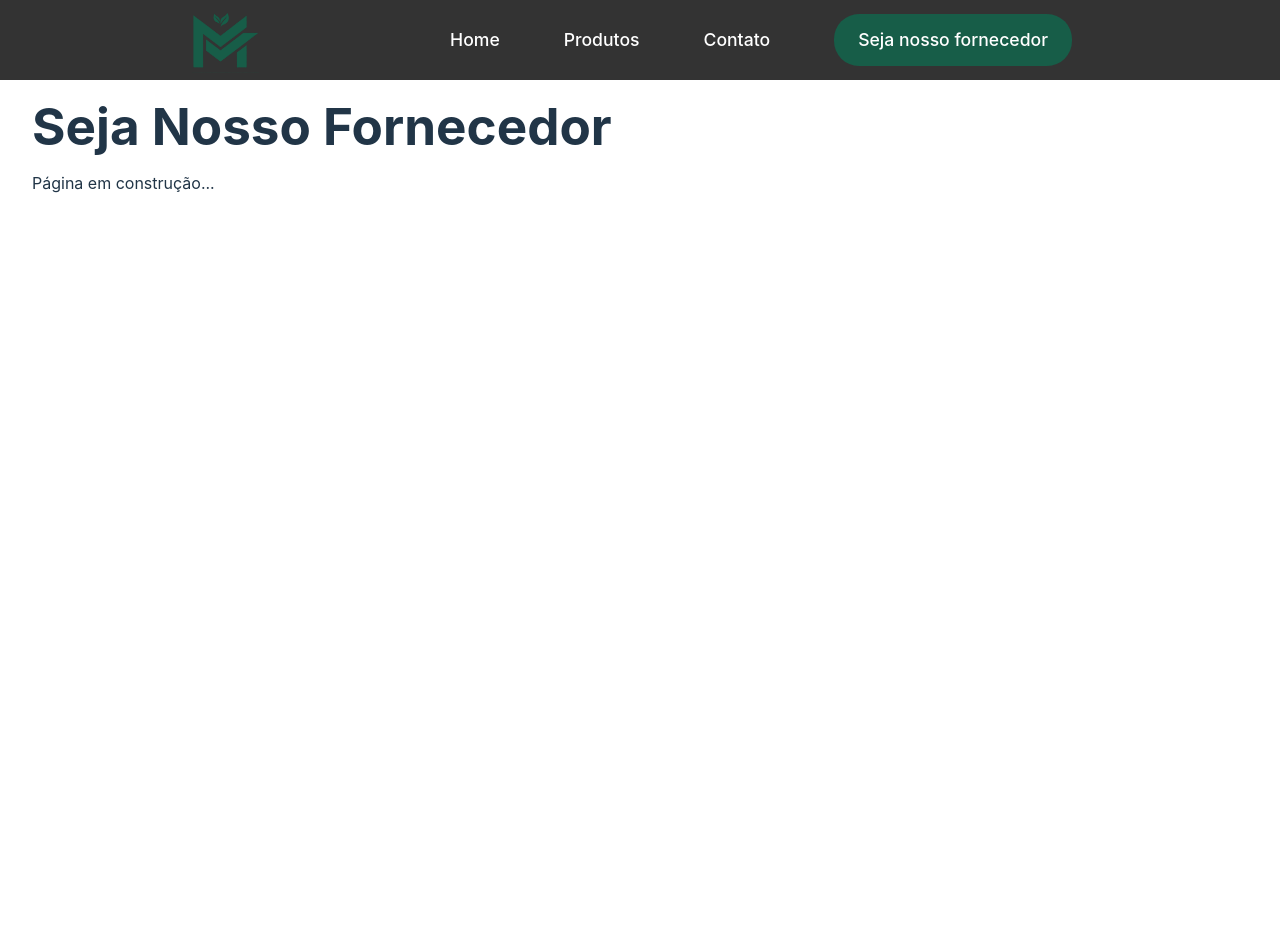
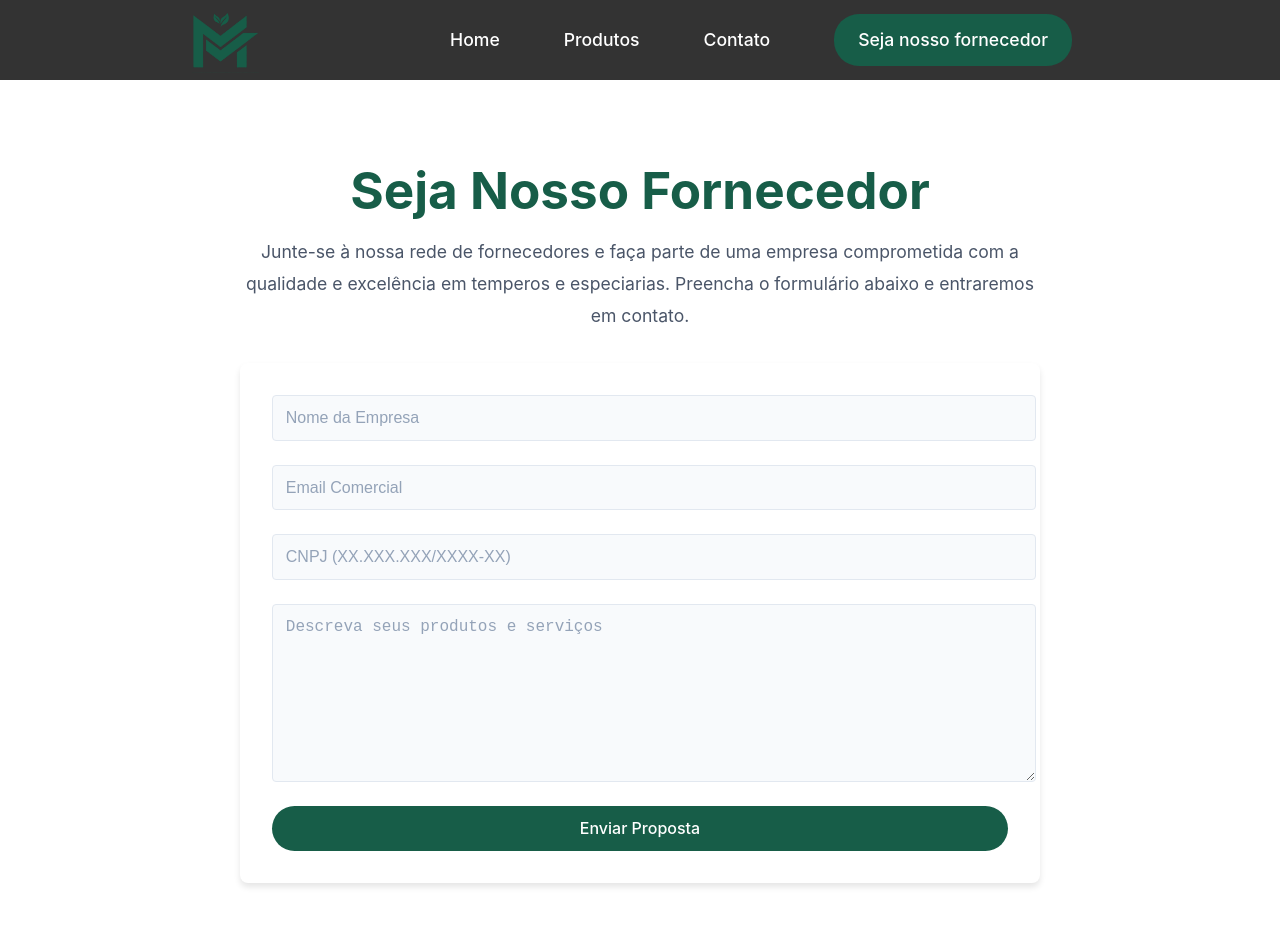
Before and after one commit to LuisHenriqueADP/Matias-temperos, a React (Vite) app: page /fornecedor in a window 1280 px wide. Shown: the top 926 px of the page. Before the commit the page ends 800 px from the top, so only its background shows below. Built offline with nearby package versions, Linux system fonts and the light colour scheme.

Commit message:
feat: Pagina do seja nosso fornecedor

```diff
--- a/src/pages/Fornecedor/Fornecedor.jsx
+++ b/src/pages/Fornecedor/Fornecedor.jsx
@@ -1,10 +1,104 @@
-import { FornecedorContainer } from './styles'
+import { useState } from 'react'
+import { FornecedorContainer, FornecedorForm, Input, TextArea, SubmitBtn, FornecedorText } from './styles'
 
 function Fornecedor() {
+  const [formData, setFormData] = useState({
+    nome: '',
+    email: '',
+    cnpj: '',
+    mensagem: ''
+  })
+
+  const formatCNPJ = (value) => {
+
+    const cnpj = value.replace(/\D/g, '')
+
+    return cnpj
+      .replace(/^(\d{2})(\d)/, '$1.$2')
+      .replace(/^(\d{2})\.(\d{3})(\d)/, '$1.$2.$3')
+      .replace(/\.(\d{3})(\d)/, '.$1/$2')
+      .replace(/(\d{4})(\d)/, '$1-$2')
+      .slice(0, 18)
+  }
+
+  const handleChange = (e) => {
+    const { name, value } = e.target
+
+    if (name === 'cnpj') {
+      setFormData(prev => ({
+        ...prev,
+        [name]: formatCNPJ(value)
+      }))
+    } else {
+      setFormData(prev => ({
+        ...prev,
+        [name]: value
+      }))
+    }
+  }
+
+  const handleSubmit = (e) => {
+    e.preventDefault()
+    if (formData.nome && formData.email && formData.cnpj && formData.mensagem) {
+      handleEmail(formData)
+    }
+  }
+
+  const handleEmail = ({email, nome, cnpj, mensagem}) => {
+    const subject = `Contato de Fornecedor - ${email}`;
+    const body = `Nome: ${nome}%0D%0AEmail: ${email}%0D%0ACNPJ: ${cnpj}%0D%0A%0D%0A${mensagem.replace(/\n/g, "%0D%0A")}`;
+
+    window.location.href = `mailto:comercialmatias1@gmail.com?subject=${subject}&body=${body}`;
+  };
+
   return (
     <FornecedorContainer>
-      <h1>Seja Nosso Fornecedor</h1>
-      <p>Página em construção...</p>
+      <FornecedorText>
+        <h1>Seja Nosso Fornecedor</h1>
+        <p>
+          Junte-se à nossa rede de fornecedores e faça parte de uma empresa comprometida
+          com a qualidade e excelência em temperos e especiarias. Preencha o formulário
+          abaixo e entraremos em contato.
+        </p>
+      </FornecedorText>
+
+      <FornecedorForm onSubmit={handleSubmit}>
+        <Input
+          type="text"
+          name="nome"
+          placeholder="Nome da Empresa"
+          value={formData.nome}
+          onChange={handleChange}
+          required
+        />
+        <Input
+          type="email"
+          name="email"
+          placeholder="Email Comercial"
+          value={formData.email}
+          onChange={handleChange}
+          required
+        />
+        <Input
+          type="text"
+          name="cnpj"
+          placeholder="CNPJ (XX.XXX.XXX/XXXX-XX)"
+          value={formData.cnpj}
+          onChange={handleChange}
+          maxLength={18}
+          required
+        />
+        <TextArea
+          name="mensagem"
+          placeholder="Descreva seus produtos e serviços"
+          value={formData.mensagem}
+          onChange={handleChange}
+          required
+        />
+        <SubmitBtn type="submit">
+          Enviar Proposta
+        </SubmitBtn>
+      </FornecedorForm>
     </FornecedorContainer>
   )
 }
--- a/src/pages/Fornecedor/styles.js
+++ b/src/pages/Fornecedor/styles.js
@@ -1,6 +1,91 @@
 import styled from 'styled-components'
 
 export const FornecedorContainer = styled.div`
-  padding: 4rem 2rem;
+  padding: 8rem 2rem 4rem;
   min-height: 80vh;
+  max-width: 800px;
+  margin: 0 auto;
 `
+
+export const FornecedorText = styled.div`
+  margin-bottom: 2rem;
+  text-align: center;
+
+  h1 {
+    color: #175d48;
+    margin-bottom: 1rem;
+  }
+
+  p {
+    color: #4a5568;
+    line-height: 1.8;
+    font-size: 1.1rem;
+  }
+`
+
+export const FornecedorForm = styled.form`
+  display: flex;
+  flex-direction: column;
+  gap: 1.5rem;
+  padding: 2rem;
+  background: white;
+  border-radius: 8px;
+  box-shadow: 0 4px 6px rgba(0, 0, 0, 0.1);
+`
+
+export const Input = styled.input`
+  padding: 0.8rem;
+  border: 1px solid #e2e8f0;
+  border-radius: 4px;
+  font-size: 1rem;
+  width: 100%;
+  transition: border-color 0.3s ease;
+  background-color: #f8fafc;
+
+  &:focus {
+    outline: none;
+    border-color: #175d48;
+    background-color: white;
+  }
+
+  &::placeholder {
+    color: #94a3b8;
+  }
+`
+
+export const TextArea = styled.textarea`
+  padding: 0.8rem;
+  border: 1px solid #e2e8f0;
+  border-radius: 4px;
+  font-size: 1rem;
+  min-height: 150px;
+  width: 100%;
+  resize: vertical;
+  transition: border-color 0.3s ease;
+  background-color: #f8fafc;
+
+  &:focus {
+    outline: none;
+    border-color: #175d48;
+    background-color: white;
+  }
+
+  &::placeholder {
+    color: #94a3b8;
+  }
+`
+
+export const SubmitBtn = styled.button`
+  background-color: #175d48;
+  padding: 0.8rem 1.5rem;
+  border-radius: 25px;
+  color: white;
+  border: none;
+  cursor: pointer;
+  font-size: 1rem;
+  transition: background-color 0.3s ease;
+
+  &:hover {
+    background-color: #124a3a;
+  }
+`
```
